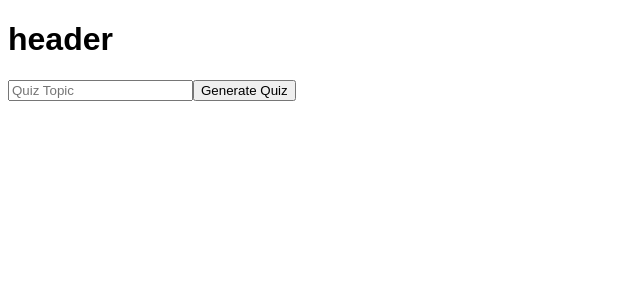
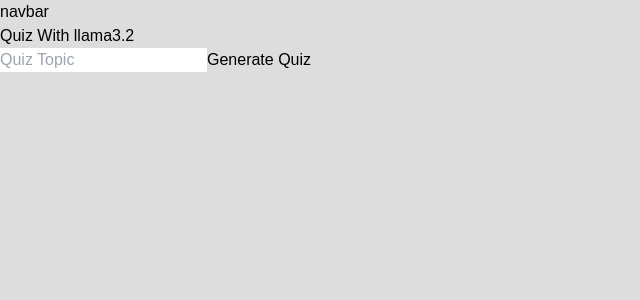
Before and after one commit to douglasNordenstedt/QuizOllama, a Nuxt app: page / in a window 1280 px wide. Shown: the top 300 px of the page, without its empty margins (0-640 px from the left). Built offline with nearby package versions, Linux system fonts and the light colour scheme.

Commit message:
tailwind css and DOM stuff

```diff
--- a/app.vue
+++ b/app.vue
@@ -1,5 +1,6 @@
 <template>
   <div id="app">
+    <Navbar />
     <NuxtPage/>
   </div>
 </template>
@@ -12,6 +13,9 @@ export default {
 </script>
 
 <style>
+body{
+  background-color: rgb(221, 221, 221)
+}
 #app {
   font-family: 'Arial', sans-serif;
   margin: 0;
--- a/components/generateQuestions.js
+++ b/components/generateQuestions.js
@@ -1,4 +1,4 @@
 import { ollamaPrompt } from "./ollama";
 export const generateQuestions = (topic) => {
-    return ollamaPrompt(`Generate 3 short questions regarding the topic "${topic}". The questions should always have an answer.Answer in raw JSON ONLY. The format of the json will always be exactly: [{"question":"","answer":""},{"question":"","answer":""},{"question":"","answer":""}]. Dont forget the commas in between the curly brackets`);
+    return ollamaPrompt(`Generate 3 short questions regarding the topic "${topic}". The questions should always have an answer.Answer in raw JSON ONLY. The format of the json will always be exactly: [{"question":"","answer":""},{"question":"","answer":""},{"question":"","answer":""}]. Dont forget the commas in between the curly brackets. A question should always end with a question mark`);
   };
--- /dev/null
+++ b/components/navbar.vue
@@ -0,0 +1,5 @@
+<template>
+    <nav>
+        <p>navbar</p>
+    </nav>
+</template>
--- a/nuxt.config.ts
+++ b/nuxt.config.ts
@@ -1,5 +1,6 @@
 // https://nuxt.com/docs/api/configuration/nuxt-config
 export default defineNuxtConfig({
   compatibilityDate: '2024-04-03',
-  devtools: { enabled: true }
+  devtools: { enabled: true },
+  modules: ['@nuxtjs/tailwindcss'],
 })
--- a/package.json
+++ b/package.json
@@ -14,5 +14,8 @@
     "ollama": "^0.5.9",
     "vue": "latest",
     "vue-router": "latest"
+  },
+  "devDependencies": {
+    "@nuxtjs/tailwindcss": "^6.12.1"
   }
 }
--- a/pages/index.vue
+++ b/pages/index.vue
@@ -1,13 +1,17 @@
 <template>
     <div>
         <div>
-            <h1>header</h1>
+            <h1>Quiz With llama3.2</h1>
             <input type="text" v-model="topic" placeholder="Quiz Topic">
             <button @click="generateQuiz">Generate Quiz</button>
         </div>
 
-        <div>
-            <pre v-if="quizData">{{ quizData }}</pre>
+        <p v-if="quizData==null">Prompting...</p>
+        <div id="questionDiv" v-if="quizData">
+            <div>
+                {{ quizData[0].question }}
+                <input>
+            </div>
         </div>
 
     </div>
@@ -20,13 +24,14 @@
         data() {
             return {
                 topic: null,
-                quizData: null,
+                quizData: "",
 
             };
         },
         methods: {
             generateQuiz(){
-                const response = generateQuestions(this.topic).then(response => this.quizData = JSON.parse(response))
+                this.quizData = null;
+                generateQuestions(this.topic).then(response => this.quizData = JSON.parse(response))
             }
         }
     }
```
Also changed, not shown: test.html (added, +11 -0 lines), 1 other file (tests, documents, lock files or other folders).
